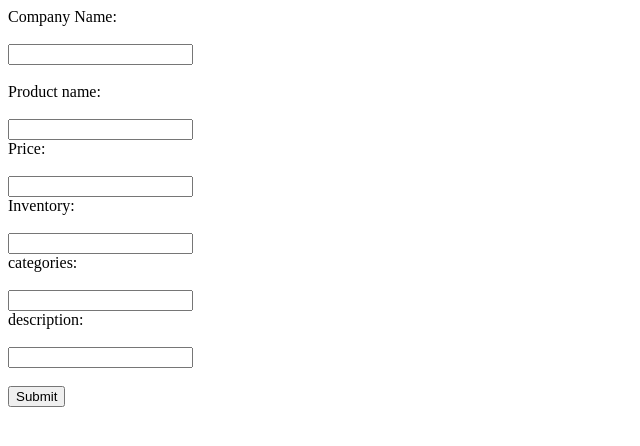
After one commit to VedhaSankar/three-facto, a Flask app: page /new-product in a window 1280 px wide. The commit adds this page. Shown: the top 446 px of the page, without its empty margins (0-640 px from the left). Run offline with Flask 2, Linux system fonts and the light colour scheme.

Commit message:
created form for new product

```diff
--- a/app.py
+++ b/app.py
@@ -1,4 +1,17 @@
-from flask import Flask, render_template
+
+from flask import Flask, render_template, request
+from dotenv import load_dotenv
+import os
+from pymongo import MongoClient
+
+load_dotenv()
+
+
+MONGO_URI = os.environ.get('MONGO_URI')
+client = MongoClient(MONGO_URI)
+
+DB_NAME = 'trials'
+database = client[DB_NAME]
 
 app = Flask(__name__)
 
@@ -8,14 +21,38 @@ def start():
 
     return render_template('index.html')
 
-@app.route('/ping')
-def ping():
 
-    result = {
-        "ping"  : "pong"
-    }
-    return result
+@app.route('/new-product', methods=['GET', 'POST'])
+def new_product():
 
+    if request.method == 'POST':
+        c_name    = request.values.get("c_name")
+        p_name    = request.values.get("p_name")
+        price    = request.values.get("price")
+        inventory    = request.values.get("inventory")
+        categories    = request.values.get("categories")
+        description    = request.values.get("description")
+
+
+        result = {
+            'Company name'  : c_name,
+            'Product name'  : p_name,
+            'Price'         : price,
+            'inventory'     : inventory,
+            'categories'    : categories,
+            'description'   : description,
+        }
+
+        collection_name = 'products'
+
+        new_collection = database[collection_name]
+        x = new_collection.insert_one(result)
+
+        print(x)
+
+        return render_template('new_product.html', result="Inserted")
+
+    return render_template('new_product.html')
 
 
 if __name__== "__main__":
--- a/templates/index.html
+++ b/templates/index.html
@@ -4,7 +4,7 @@
     <meta charset="UTF-8">
     <meta http-equiv="X-UA-Compatible" content="IE=edge">
     <meta name="viewport" content="width=device-width, initial-scale=1.0">
-    <title>Three factor</title>
+    <title>Three facto</title>
 </head>
 <body>
     hewoo
--- /dev/null
+++ b/templates/new_product.html
@@ -0,0 +1,27 @@
+<!DOCTYPE html>
+<html lang="en">
+<head>
+    <meta charset="UTF-8">
+    <meta http-equiv="X-UA-Compatible" content="IE=edge">
+    <meta name="viewport" content="width=device-width, initial-scale=1.0">
+    <title>New Product</title>
+</head>
+<body>
+    <form action='/new-product' method="post">
+        <label for="c_name">Company Name:</label><br><br>
+        <input type="text" id="c_name" name="c_name"><br><br>
+        <label for="p_name">Product name:</label><br><br>
+        <input type="text" id="p_name" name="p_name"><br>
+        <label for="price">Price:</label><br><br>
+        <input type="text" id="price" name="price"><br>
+        <label for="inventory">Inventory:</label><br><br>
+        <input type="text" id="inventory" name="inventory"><br>
+        <label for="categories">categories:</label><br><br>
+        <input type="text" id="categories" name="categories"><br>
+        <label for="description">description:</label><br><br>
+        <input type="text" id="description" name="description"><br>
+        <br>
+        <input type="submit" value="Submit">
+      </form>
+</body>
+</html>
```
